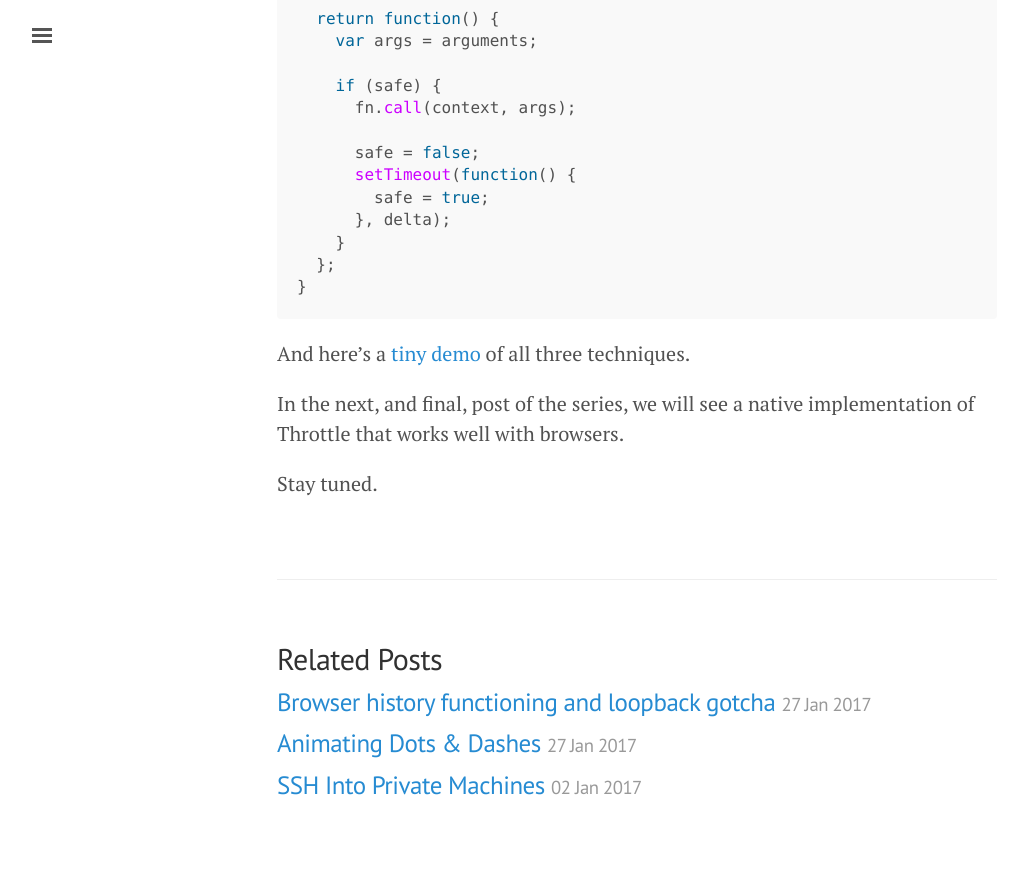
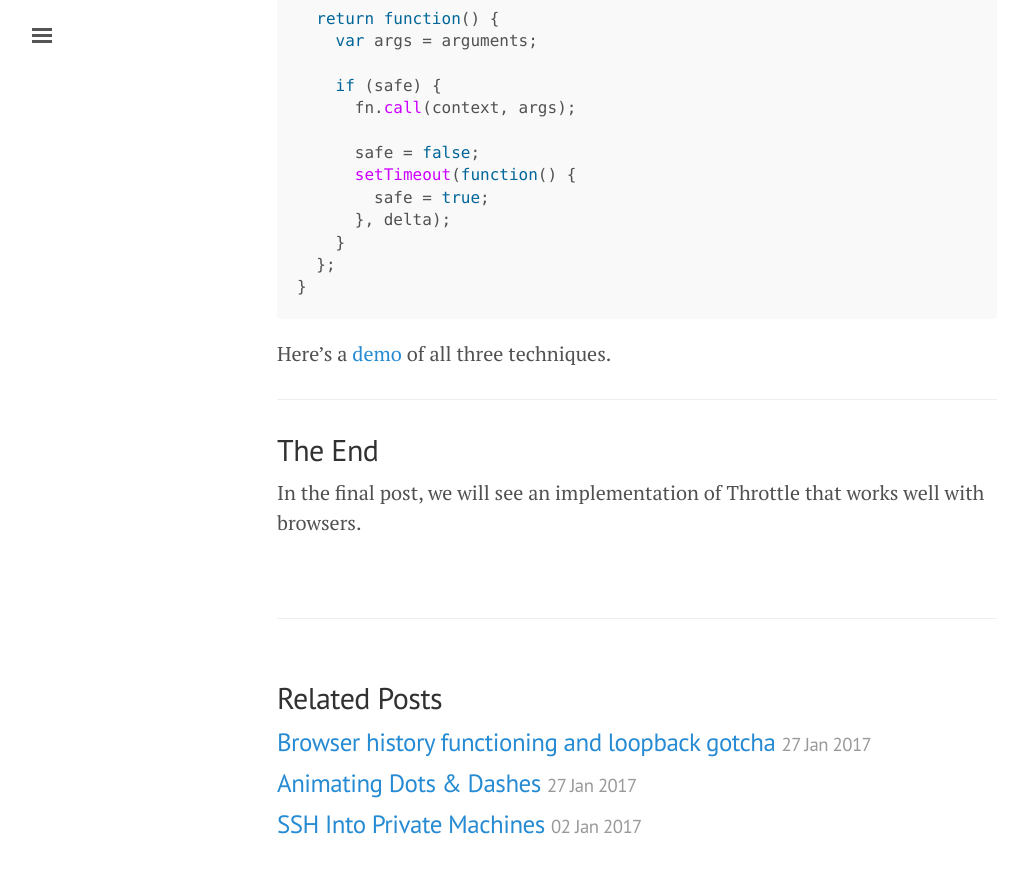
Before and after one commit to zhirzh/zhirzh.github.io, a Jekyll site: the page built from _posts/2016-10-18-timing-controls-2.md, in a window 1280 px wide and 900 px high, scrolled down 4560 px. Shown: the top 873 px of the window, without its empty margins (3-1031 px from the left). Built offline with Jekyll 4.4.1, drawn with Linux system fonts in a browser that asks for light colours; comment, search, counter and statistics services are not loaded.

Commit message:
minor edits

````diff
--- a/_posts/2016-10-18-timing-controls-2.md
+++ b/_posts/2016-10-18-timing-controls-2.md
@@ -203,13 +203,15 @@ function throttle(fn, delta, context) {
 }
 ```
 
-And here's a [tiny demo] of all three techniques.
+Here's a [demo] of all three techniques.
 
-In the next, and final, post of the series, we will see a native implementation of Throttle that works well with browsers.
+---
 
-Stay tuned.
+## The End
+
+In the final post, we will see an implementation of Throttle that works well with browsers.
 
 [previous post]: {% post_url 2016-10-11-timing-controls %} "Timing Controls"
 [higher order functions]: https://en.wikipedia.org/wiki/Higher-order_function
 [`arguments` object]: https://developer.mozilla.org/en/docs/Web/JavaScript/Reference/Functions/arguments
-[tiny demo]: https://jsfiddle.net/zhirzh/4oac34m0
+[demo]: https://jsfiddle.net/zhirzh/4oac34m0
````
Also changed, not shown: _posts/2016-10-08-flowtype-and-modern-js.md (+1 -1 lines), _posts/2016-10-11-timing-controls.md (+1 -3 lines), _posts/2017-01-02-ssh-into-private-machines.md (+1 -3 lines), _posts/2017-01-27-animating-dots-&-dashes.md (+3 -7 lines), _posts/2017-01-30-browser-history-functioning-&-loopback-gotcha.md (+3 -3 lines).
